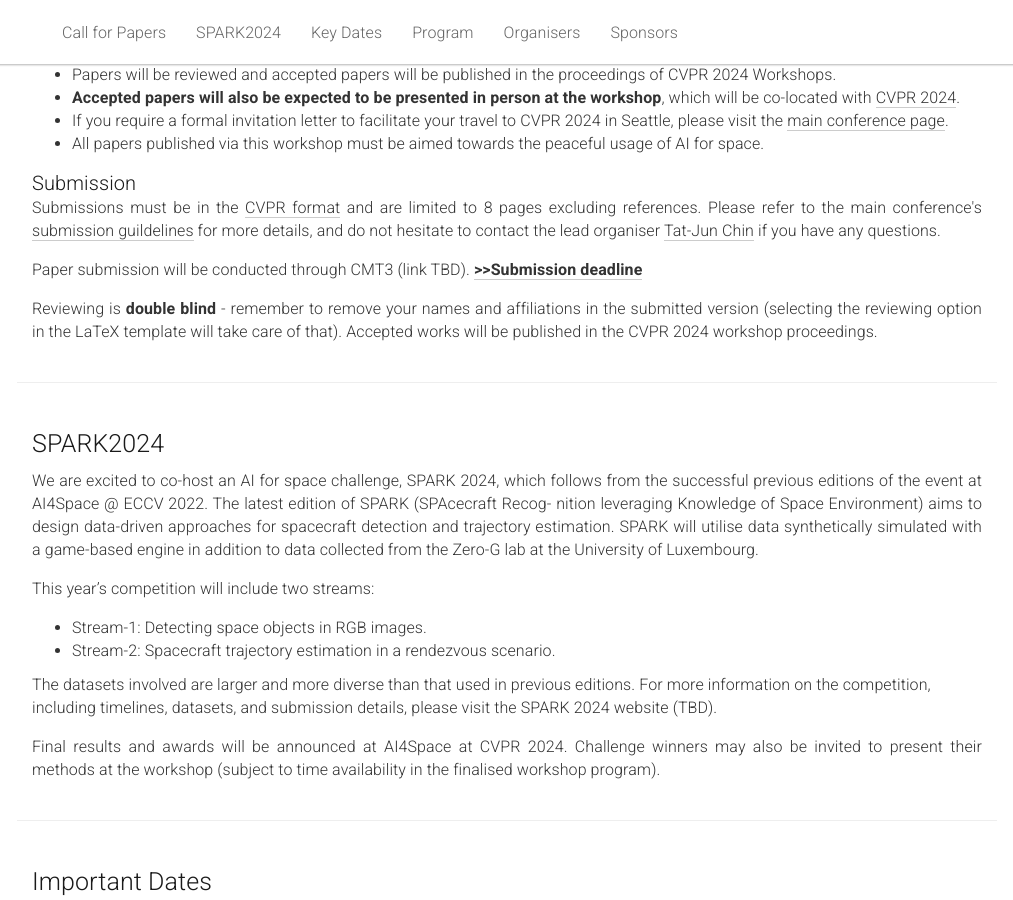
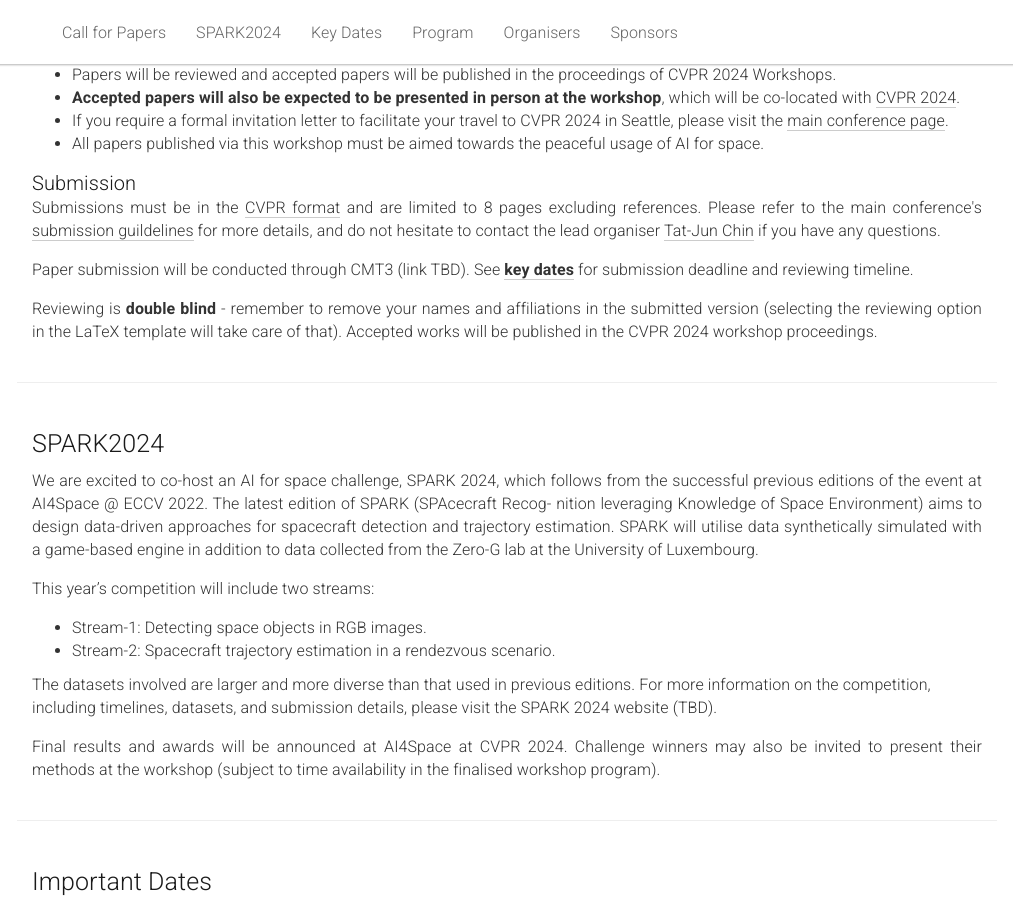
Before and after one commit to AIforSpace/2024, a Jekyll site: the page built from _pages/home.md, in a window 1280 px wide and 900 px high, scrolled down 1350 px. Shown: the whole window, without its empty margins (133-1146 px from the left). Built offline with Jekyll 4.4.1, drawn with Linux system fonts in a browser that asks for light colours.

Commit message:
Update home.md

```diff
--- a/_pages/home.md
+++ b/_pages/home.md
@@ -97,7 +97,7 @@
       Please refer to the main conference's <a href="https://cvpr.thecvf.com/Conferences/2024/AuthorGuidelines">submission guildelines</a> for more details, and do not hesitate to contact the lead organiser <a href="https://cs.adelaide.edu.au/~ssl/author/tat-jun-chin/">Tat-Jun Chin</a> if you have any questions.
   </p>
     <p>
-        Paper submission will be conducted through CMT3 (link TBD). <a href="#dates"><b>>>Submission deadline</b></a>
+        Paper submission will be conducted through CMT3 (link TBD). See <a href="#dates"><b>key dates</b></a> for submission deadline and reviewing timeline.
     </p>
   <p>
     Reviewing is <b>double blind</b> - remember to remove your names and affiliations in the submitted version (selecting the reviewing option in the LaTeX template will take care of that). Accepted works will be published in the CVPR 2024 workshop proceedings.
```
